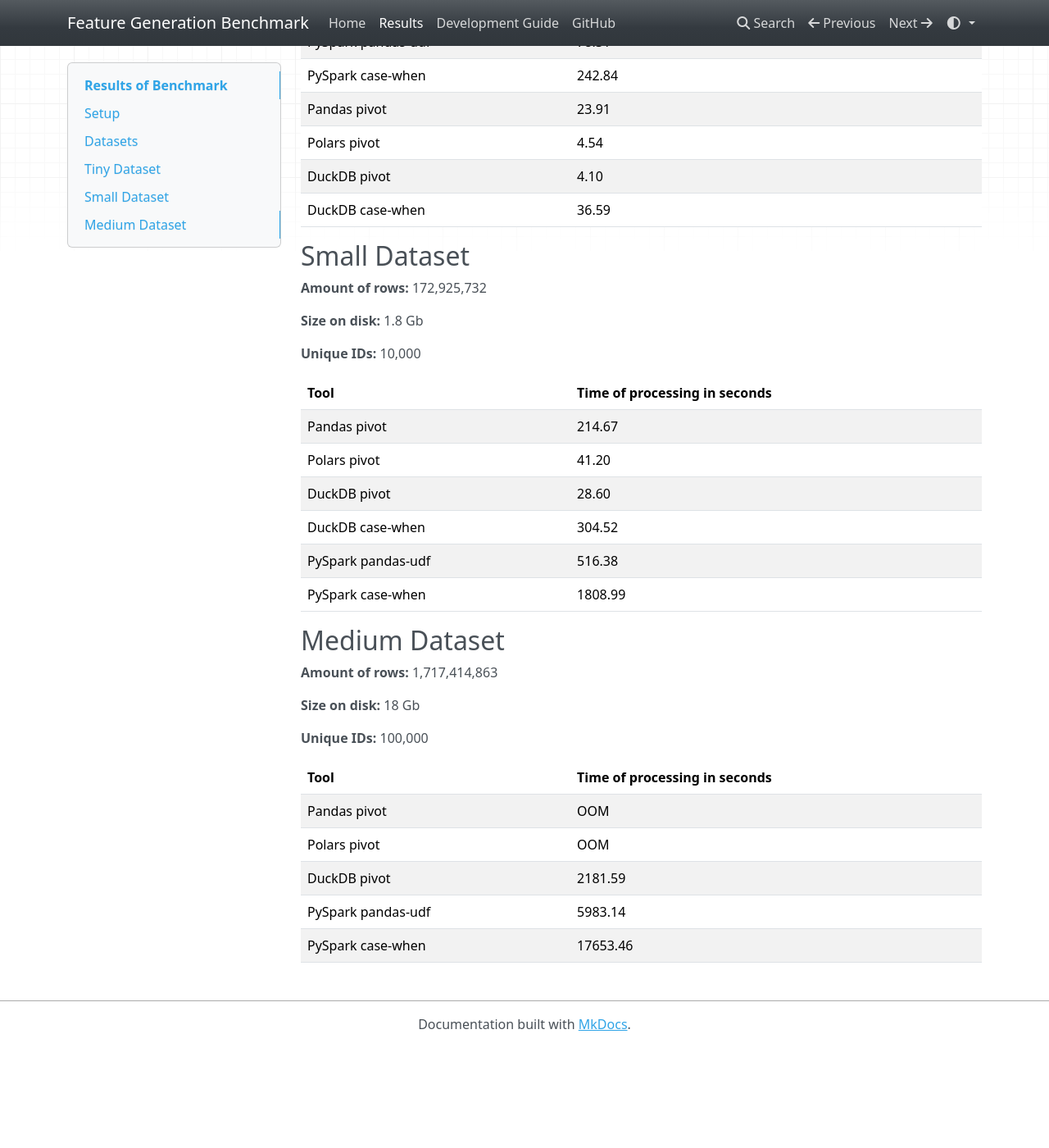
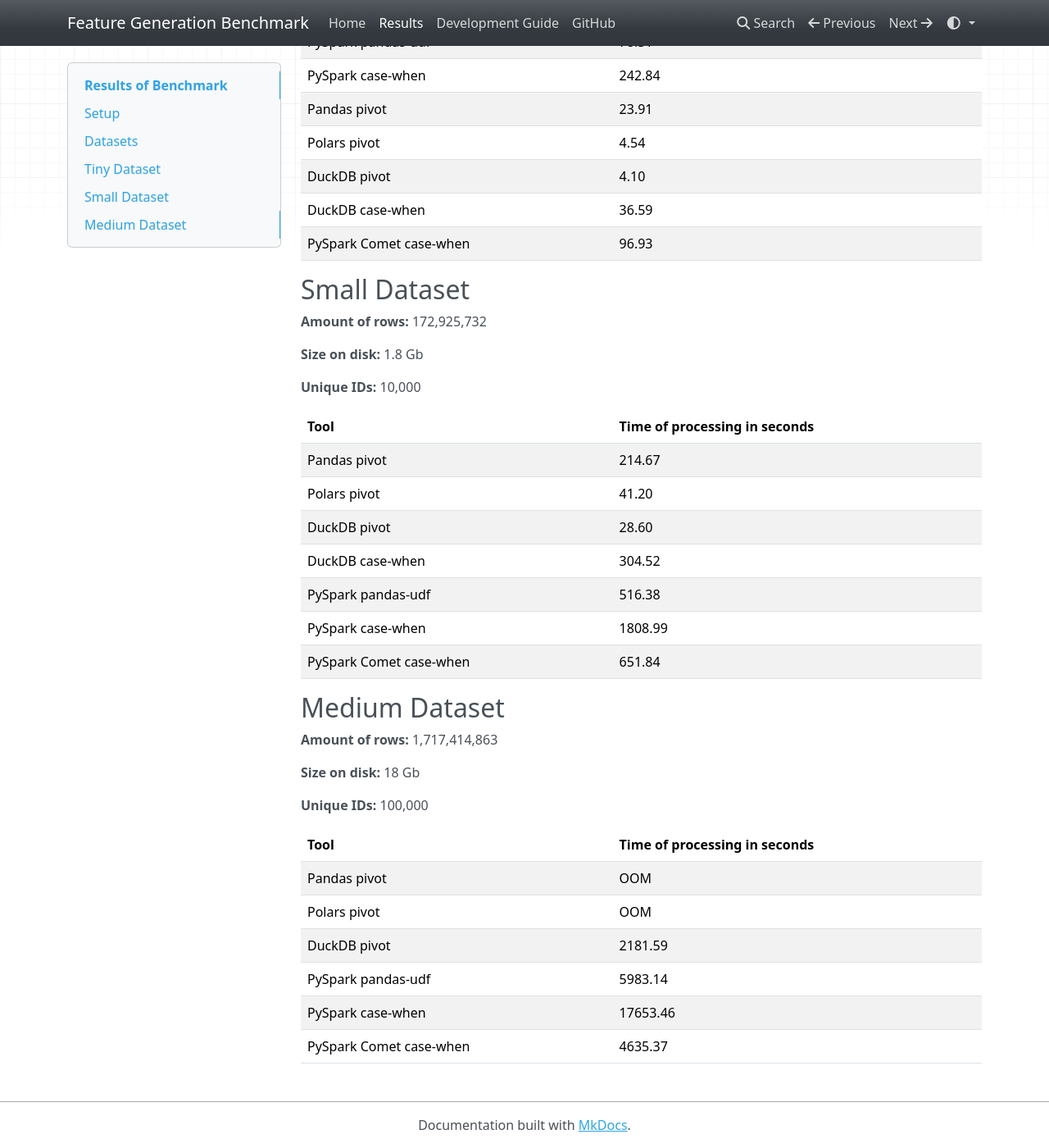
Before and after one commit to SemyonSinchenko/feature-generation-benchmark, an MkDocs documentation site: the page built from docs/benchmark_results.md, in a window 1280 px wide and 1400 px high, scrolled down 956 px. Shown: the whole window at 82% size. Built offline with MkDocs 1.6.1, drawn with Linux system fonts in a browser that asks for light colours; nearby versions of some CDN libraries; before the commit the page ends 2233 px from its top, so only the background shows below that.

```diff
--- a/docs/benchmark_results.md
+++ b/docs/benchmark_results.md
@@ -38,6 +38,7 @@
 | Polars pivot | 4.54 |
 | DuckDB pivot | 4.10 |
 | DuckDB case-when | 36.59 |
+| PySpark Comet case-when | 96.93 |
 
 
 ## Small Dataset
@@ -56,6 +57,7 @@
 | DuckDB case-when | 304.52 |
 | PySpark pandas-udf | 516.38 |
 | PySpark case-when | 1808.99 |
+| PySpark Comet case-when | 651.84 |
 
 
 
@@ -74,3 +76,4 @@
 | DuckDB pivot | 2181.59 |
 | PySpark pandas-udf | 5983.14 |
 | PySpark case-when | 17653.46 |
+| PySpark Comet case-when | 4635.37 |
```
Also changed, not shown: docs/static/results_overview.png, 4 other files.
